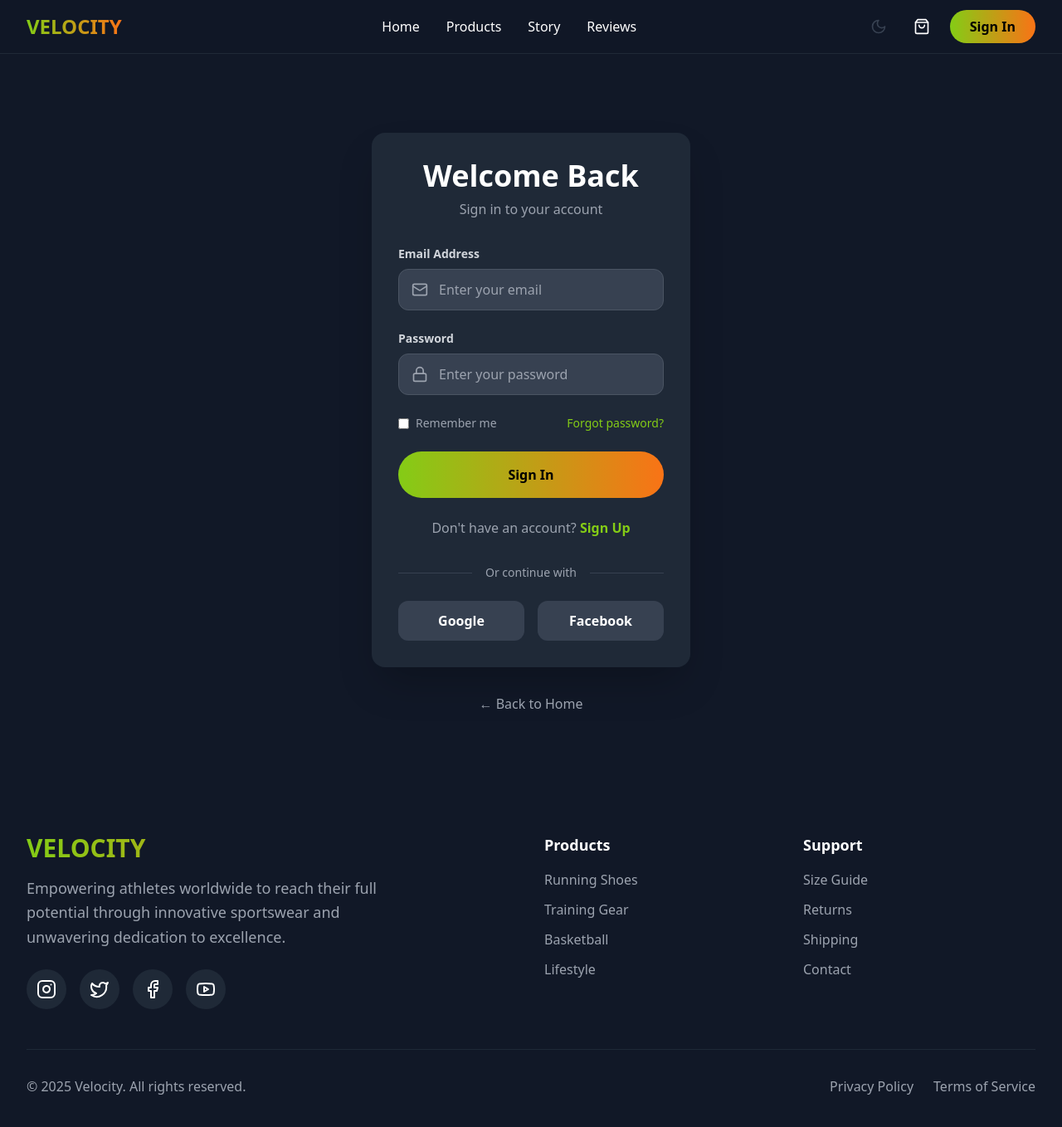
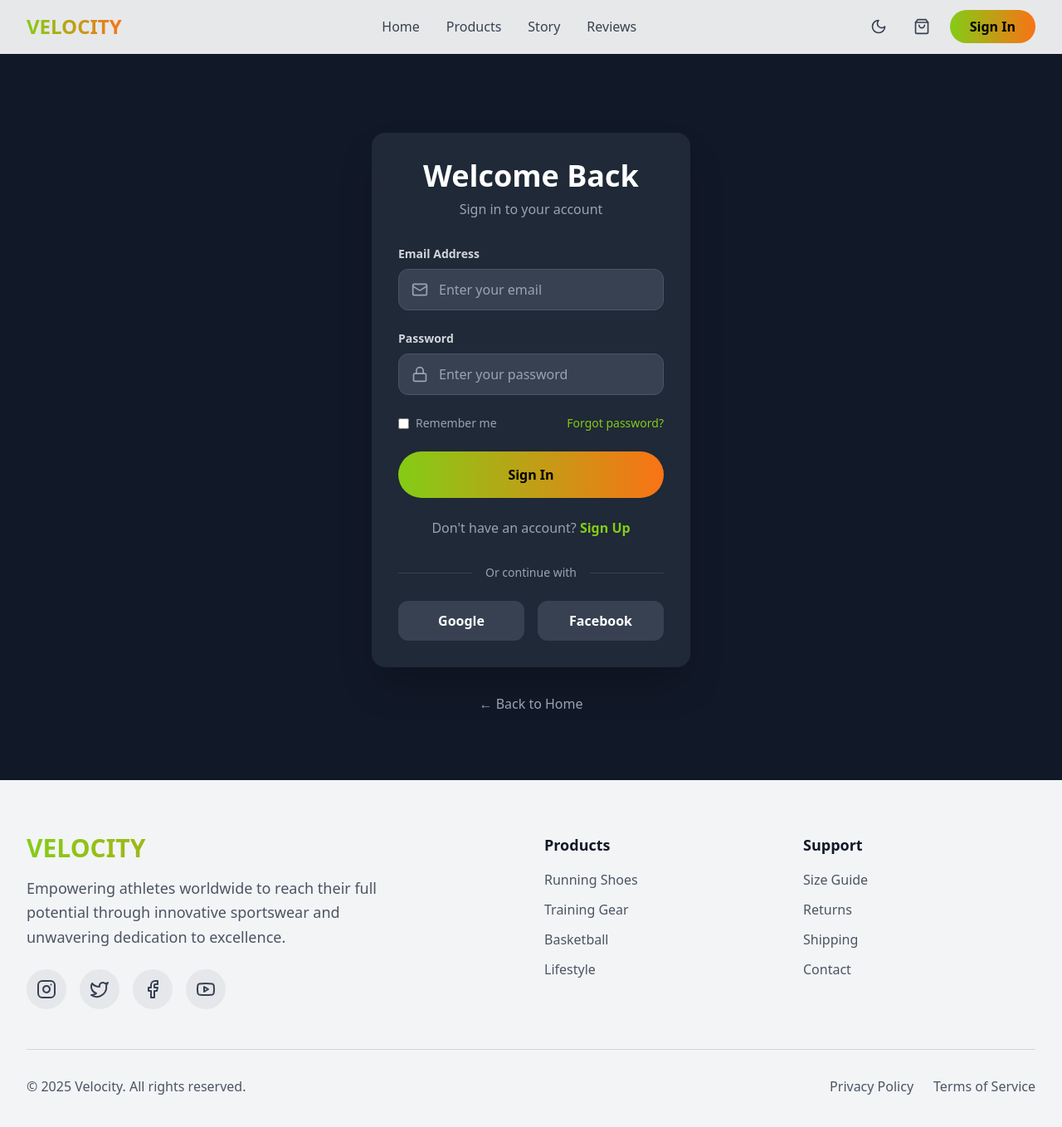
Before and after one commit to Mostafa-SAID7/VELOCITY, a React (Vite) app: page /signin in a window 1280 px wide. Shown: the top 1358 px of the page at 83% size. Built offline with nearby package versions, Linux system fonts and the light colour scheme.

Commit message:
Fix theme toggle: Use correct Tailwind dark mode syntax (default light, dark: prefix for dark mode)

```diff
--- a/src/App.tsx
+++ b/src/App.tsx
@@ -17,7 +17,7 @@ function App() {
       <ToastProvider>
         <CartProvider>
           <Router>
-            <div className="min-h-screen bg-gray-900 dark:bg-gray-900 light:bg-white text-white dark:text-white light:text-gray-900 transition-colors duration-300">
+            <div className="min-h-screen bg-white dark:bg-gray-900 text-gray-900 dark:text-white transition-colors duration-300">
               <Navbar />
               <Routes>
                 <Route path="/" element={<Home />} />
--- a/src/components/Footer.tsx
+++ b/src/components/Footer.tsx
@@ -3,35 +3,35 @@ import { Instagram, Twitter, Facebook, Youtube } from 'lucide-react';
 
 export default function Footer() {
   return (
-    <footer className="bg-gray-900 dark:bg-gray-900 light:bg-gray-100 py-16 transition-colors duration-300">
+    <footer className="bg-gray-100 dark:bg-gray-900 py-16 transition-colors duration-300">
       <div className="max-w-7xl mx-auto px-4 sm:px-6 lg:px-8">
         <div className="grid grid-cols-1 md:grid-cols-4 gap-8">
           <div className="col-span-1 md:col-span-2">
             <div className="text-3xl font-bold bg-gradient-to-r from-lime-500 to-orange-500 bg-clip-text text-transparent mb-4">
               VELOCITY
             </div>
-            <p className="text-gray-400 dark:text-gray-400 light:text-gray-600 text-lg leading-relaxed max-w-md">
+            <p className="text-gray-600 dark:text-gray-400 text-lg leading-relaxed max-w-md">
               Empowering athletes worldwide to reach their full potential through innovative sportswear and unwavering dedication to excellence.
             </p>
             <div className="flex space-x-4 mt-6">
-              <a href="#" className="bg-gray-800 dark:bg-gray-800 light:bg-gray-200 hover:bg-lime-500 dark:hover:bg-lime-500 light:hover:bg-lime-500 w-12 h-12 rounded-full flex items-center justify-center transition-colors duration-300 text-white dark:text-white light:text-gray-700">
+              <a href="#" className="bg-gray-200 dark:bg-gray-800 hover:bg-lime-500 dark:hover:bg-lime-500 w-12 h-12 rounded-full flex items-center justify-center transition-colors duration-300 text-gray-700 dark:text-white">
                 <Instagram className="w-6 h-6" />
               </a>
-              <a href="#" className="bg-gray-800 dark:bg-gray-800 light:bg-gray-200 hover:bg-lime-500 dark:hover:bg-lime-500 light:hover:bg-lime-500 w-12 h-12 rounded-full flex items-center justify-center transition-colors duration-300 text-white dark:text-white light:text-gray-700">
+              <a href="#" className="bg-gray-200 dark:bg-gray-800 hover:bg-lime-500 dark:hover:bg-lime-500 w-12 h-12 rounded-full flex items-center justify-center transition-colors duration-300 text-gray-700 dark:text-white">
                 <Twitter className="w-6 h-6" />
               </a>
-              <a href="#" className="bg-gray-800 dark:bg-gray-800 light:bg-gray-200 hover:bg-lime-500 dark:hover:bg-lime-500 light:hover:bg-lime-500 w-12 h-12 rounded-full flex items-center justify-center transition-colors duration-300 text-white dark:text-white light:text-gray-700">
+              <a href="#" className="bg-gray-200 dark:bg-gray-800 hover:bg-lime-500 dark:hover:bg-lime-500 w-12 h-12 rounded-full flex items-center justify-center transition-colors duration-300 text-gray-700 dark:text-white">
                 <Facebook className="w-6 h-6" />
               </a>
-              <a href="#" className="bg-gray-800 dark:bg-gray-800 light:bg-gray-200 hover:bg-lime-500 dark:hover:bg-lime-500 light:hover:bg-lime-500 w-12 h-12 rounded-full flex items-center justify-center transition-colors duration-300 text-white dark:text-white light:text-gray-700">
+              <a href="#" className="bg-gray-200 dark:bg-gray-800 hover:bg-lime-500 dark:hover:bg-lime-500 w-12 h-12 rounded-full flex items-center justify-center transition-colors duration-300 text-gray-700 dark:text-white">
                 <Youtube className="w-6 h-6" />
               </a>
             </div>
           </div>
 
           <div>
-            <h4 className="text-white dark:text-white light:text-gray-900 font-bold text-lg mb-4">Products</h4>
-            <ul className="space-y-3 text-gray-400 dark:text-gray-400 light:text-gray-600">
+            <h4 className="text-gray-900 dark:text-white font-bold text-lg mb-4">Products</h4>
+            <ul className="space-y-3 text-gray-600 dark:text-gray-400">
               <li><a href="#" className="hover:text-lime-500 transition-colors duration-200">Running Shoes</a></li>
               <li><a href="#" className="hover:text-lime-500 transition-colors duration-200">Training Gear</a></li>
               <li><a href="#" className="hover:text-lime-500 transition-colors duration-200">Basketball</a></li>
@@ -40,8 +40,8 @@ export default function Footer() {
           </div>
 
           <div>
-            <h4 className="text-white dark:text-white light:text-gray-900 font-bold text-lg mb-4">Support</h4>
-            <ul className="space-y-3 text-gray-400 dark:text-gray-400 light:text-gray-600">
+            <h4 className="text-gray-900 dark:text-white font-bold text-lg mb-4">Support</h4>
+            <ul className="space-y-3 text-gray-600 dark:text-gray-400">
               <li><a href="#" className="hover:text-lime-500 transition-colors duration-200">Size Guide</a></li>
               <li><a href="#" className="hover:text-lime-500 transition-colors duration-200">Returns</a></li>
               <li><a href="#" className="hover:text-lime-500 transition-colors duration-200">Shipping</a></li>
@@ -50,11 +50,11 @@ export default function Footer() {
           </div>
         </div>
 
-        <div className="border-t border-gray-800 dark:border-gray-800 light:border-gray-300 mt-12 pt-8 flex flex-col md:flex-row justify-between items-center">
-          <p className="text-gray-400 dark:text-gray-400 light:text-gray-600">&copy; 2025 Velocity. All rights reserved.</p>
+        <div className="border-t border-gray-300 dark:border-gray-800 mt-12 pt-8 flex flex-col md:flex-row justify-between items-center">
+          <p className="text-gray-600 dark:text-gray-400">&copy; 2025 Velocity. All rights reserved.</p>
           <div className="flex space-x-6 mt-4 md:mt-0">
-            <a href="#" className="text-gray-400 dark:text-gray-400 light:text-gray-600 hover:text-lime-500 transition-colors duration-200">Privacy Policy</a>
-            <a href="#" className="text-gray-400 dark:text-gray-400 light:text-gray-600 hover:text-lime-500 transition-colors duration-200">Terms of Service</a>
+            <a href="#" className="text-gray-600 dark:text-gray-400 hover:text-lime-500 transition-colors duration-200">Privacy Policy</a>
+            <a href="#" className="text-gray-600 dark:text-gray-400 hover:text-lime-500 transition-colors duration-200">Terms of Service</a>
           </div>
         </div>
       </div>
--- a/src/components/Navbar.tsx
+++ b/src/components/Navbar.tsx
@@ -10,7 +10,7 @@ export default function Navbar() {
   const { theme, toggleTheme } = useTheme();
 
   return (
-    <nav className="fixed top-0 left-0 right-0 z-50 bg-gray-900/90 dark:bg-gray-900/90 light:bg-white backdrop-blur-md border-b border-gray-800 dark:border-gray-800 light:border-gray-200 transition-colors duration-300">
+    <nav className="fixed top-0 left-0 right-0 z-50 bg-white/90 dark:bg-gray-900/90 backdrop-blur-md border-b border-gray-200 dark:border-gray-800 transition-colors duration-300">
       <div className="max-w-7xl mx-auto px-4 sm:px-6 lg:px-8">
         <div className="flex justify-between items-center h-16">
           <Link to="/" className="flex items-center">
@@ -21,17 +21,17 @@ export default function Navbar() {
 
           <div className="hidden md:block">
             <div className="ml-10 flex items-baseline space-x-8">
-              <Link to="/" className="text-white dark:text-white light:text-gray-700 hover:text-lime-500 transition-colors duration-200">Home</Link>
-              <Link to="/products" className="text-white dark:text-white light:text-gray-700 hover:text-lime-500 transition-colors duration-200">Products</Link>
-              <Link to="/story" className="text-white dark:text-white light:text-gray-700 hover:text-lime-500 transition-colors duration-200">Story</Link>
-              <Link to="/reviews" className="text-white dark:text-white light:text-gray-700 hover:text-lime-500 transition-colors duration-200">Reviews</Link>
+              <Link to="/" className="text-gray-700 dark:text-white hover:text-lime-500 transition-colors duration-200">Home</Link>
+              <Link to="/products" className="text-gray-700 dark:text-white hover:text-lime-500 transition-colors duration-200">Products</Link>
+              <Link to="/story" className="text-gray-700 dark:text-white hover:text-lime-500 transition-colors duration-200">Story</Link>
+              <Link to="/reviews" className="text-gray-700 dark:text-white hover:text-lime-500 transition-colors duration-200">Reviews</Link>
             </div>
           </div>
 
           <div className="hidden md:flex items-center space-x-4">
             <button
               onClick={toggleTheme}
-              className="p-2 hover:bg-gray-800 dark:hover:bg-gray-800 light:hover:bg-gray-100 rounded-full transition-colors duration-200"
+              className="p-2 hover:bg-gray-100 dark:hover:bg-gray-800 rounded-full transition-colors duration-200"
               aria-label="Toggle theme"
             >
               {theme === 'dark' ? (
@@ -41,7 +41,7 @@ export default function Navbar() {
               )}
             </button>
 
-            <Link to="/cart" className="p-2 hover:bg-gray-800 dark:hover:bg-gray-800 light:hover:bg-gray-100 rounded-full transition-colors duration-200 relative text-white dark:text-white light:text-gray-700">
+            <Link to="/cart" className="p-2 hover:bg-gray-100 dark:hover:bg-gray-800 rounded-full transition-colors duration-200 relative text-gray-700 dark:text-white">
               <ShoppingBag className="w-5 h-5" />
               {cartCount > 0 && (
                 <span className="absolute -top-1 -right-1 bg-gradient-to-r from-lime-500 to-orange-500 text-black text-xs font-bold rounded-full w-5 h-5 flex items-center justify-center">
@@ -57,7 +57,7 @@ export default function Navbar() {
           <div className="md:hidden flex items-center gap-2">
             <button
               onClick={toggleTheme}
-              className="p-2 hover:bg-gray-800 dark:hover:bg-gray-800 light:hover:bg-gray-100 rounded-full transition-colors duration-200"
+              className="p-2 hover:bg-gray-100 dark:hover:bg-gray-800 rounded-full transition-colors duration-200"
               aria-label="Toggle theme"
             >
               {theme === 'dark' ? (
@@ -69,7 +69,7 @@ export default function Navbar() {
 
             <button
               onClick={() => setIsMenuOpen(!isMenuOpen)}
-              className="p-2 hover:bg-gray-800 dark:hover:bg-gray-800 light:hover:bg-gray-100 rounded-full transition-colors duration-200 text-white dark:text-white light:text-gray-700"
+              className="p-2 hover:bg-gray-100 dark:hover:bg-gray-800 rounded-full transition-colors duration-200 text-gray-700 dark:text-white"
             >
               {isMenuOpen ? <X className="w-6 h-6" /> : <Menu className="w-6 h-6" />}
             </button>
@@ -78,13 +78,13 @@ export default function Navbar() {
       </div>
 
       {isMenuOpen && (
-        <div className="md:hidden bg-gray-900/95 dark:bg-gray-900/95 light:bg-white backdrop-blur-md border-t border-gray-800 dark:border-gray-800 light:border-gray-200">
+        <div className="md:hidden bg-white/95 dark:bg-gray-900/95 backdrop-blur-md border-t border-gray-200 dark:border-gray-800">
           <div className="px-2 pt-2 pb-3 space-y-1">
-            <Link to="/" className="block px-3 py-2 hover:bg-gray-800 dark:hover:bg-gray-800 light:hover:bg-gray-100 rounded-md transition-colors duration-200 text-white dark:text-white light:text-gray-700" onClick={() => setIsMenuOpen(false)}>Home</Link>
-            <Link to="/products" className="block px-3 py-2 hover:bg-gray-800 dark:hover:bg-gray-800 light:hover:bg-gray-100 rounded-md transition-colors duration-200 text-white dark:text-white light:text-gray-700" onClick={() => setIsMenuOpen(false)}>Products</Link>
-            <Link to="/story" className="block px-3 py-2 hover:bg-gray-800 dark:hover:bg-gray-800 light:hover:bg-gray-100 rounded-md transition-colors duration-200 text-white dark:text-white light:text-gray-700" onClick={() => setIsMenuOpen(false)}>Story</Link>
-            <Link to="/reviews" className="block px-3 py-2 hover:bg-gray-800 dark:hover:bg-gray-800 light:hover:bg-gray-100 rounded-md transition-colors duration-200 text-white dark:text-white light:text-gray-700" onClick={() => setIsMenuOpen(false)}>Reviews</Link>
-            <Link to="/cart" className="block px-3 py-2 hover:bg-gray-800 dark:hover:bg-gray-800 light:hover:bg-gray-100 rounded-md transition-colors duration-200 flex items-center justify-between text-white dark:text-white light:text-gray-700" onClick={() => setIsMenuOpen(false)}>
+            <Link to="/" className="block px-3 py-2 hover:bg-gray-100 dark:hover:bg-gray-800 rounded-md transition-colors duration-200 text-gray-700 dark:text-white" onClick={() => setIsMenuOpen(false)}>Home</Link>
+            <Link to="/products" className="block px-3 py-2 hover:bg-gray-100 dark:hover:bg-gray-800 rounded-md transition-colors duration-200 text-gray-700 dark:text-white" onClick={() => setIsMenuOpen(false)}>Products</Link>
+            <Link to="/story" className="block px-3 py-2 hover:bg-gray-100 dark:hover:bg-gray-800 rounded-md transition-colors duration-200 text-gray-700 dark:text-white" onClick={() => setIsMenuOpen(false)}>Story</Link>
+            <Link to="/reviews" className="block px-3 py-2 hover:bg-gray-100 dark:hover:bg-gray-800 rounded-md transition-colors duration-200 text-gray-700 dark:text-white" onClick={() => setIsMenuOpen(false)}>Reviews</Link>
+            <Link to="/cart" className="block px-3 py-2 hover:bg-gray-100 dark:hover:bg-gray-800 rounded-md transition-colors duration-200 flex items-center justify-between text-gray-700 dark:text-white" onClick={() => setIsMenuOpen(false)}>
               <span>Cart</span>
               {cartCount > 0 && (
                 <span className="bg-gradient-to-r from-lime-500 to-orange-500 text-black text-xs font-bold rounded-full px-2 py-1">
@@ -92,7 +92,7 @@ export default function Navbar() {
                 </span>
               )}
             </Link>
-            <Link to="/signin" className="block px-3 py-2 hover:bg-gray-800 dark:hover:bg-gray-800 light:hover:bg-gray-100 rounded-md transition-colors duration-200 text-white dark:text-white light:text-gray-700" onClick={() => setIsMenuOpen(false)}>Sign In</Link>
+            <Link to="/signin" className="block px-3 py-2 hover:bg-gray-100 dark:hover:bg-gray-800 rounded-md transition-colors duration-200 text-gray-700 dark:text-white" onClick={() => setIsMenuOpen(false)}>Sign In</Link>
           </div>
         </div>
       )}
```
